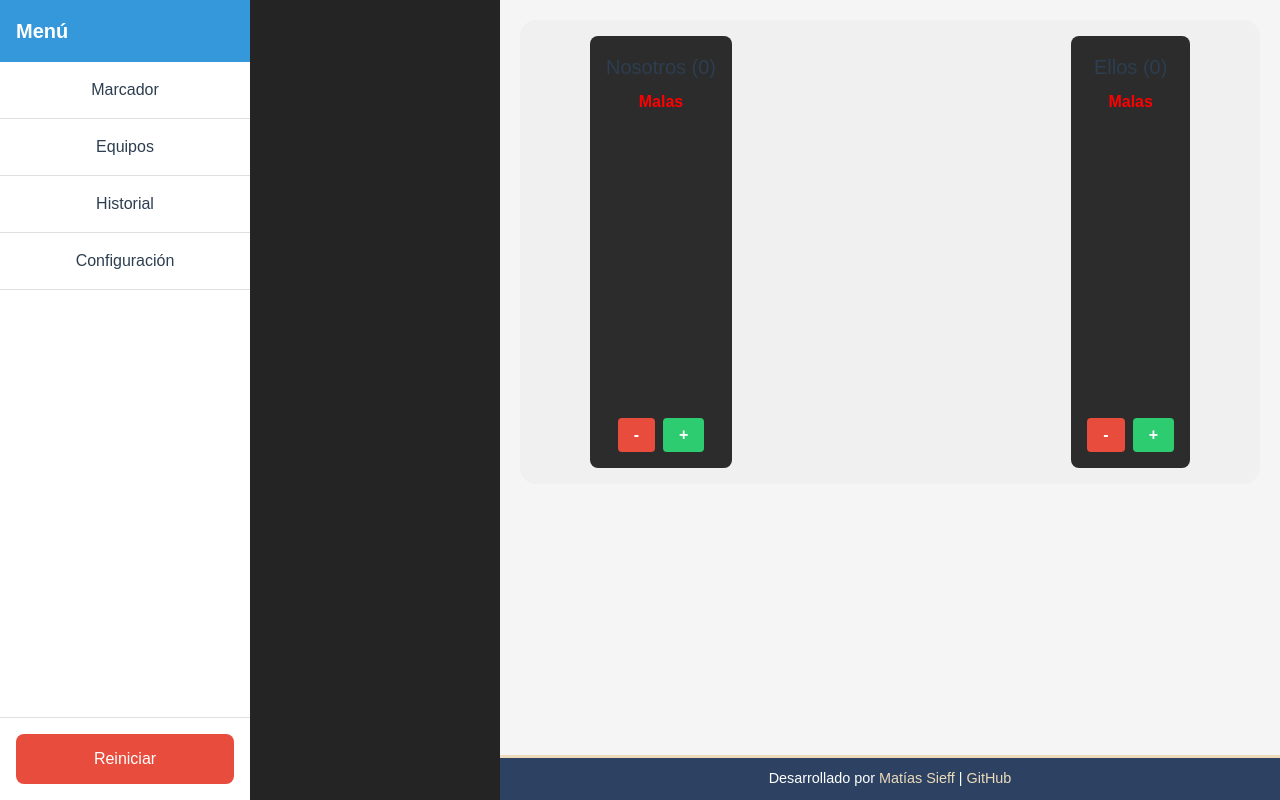
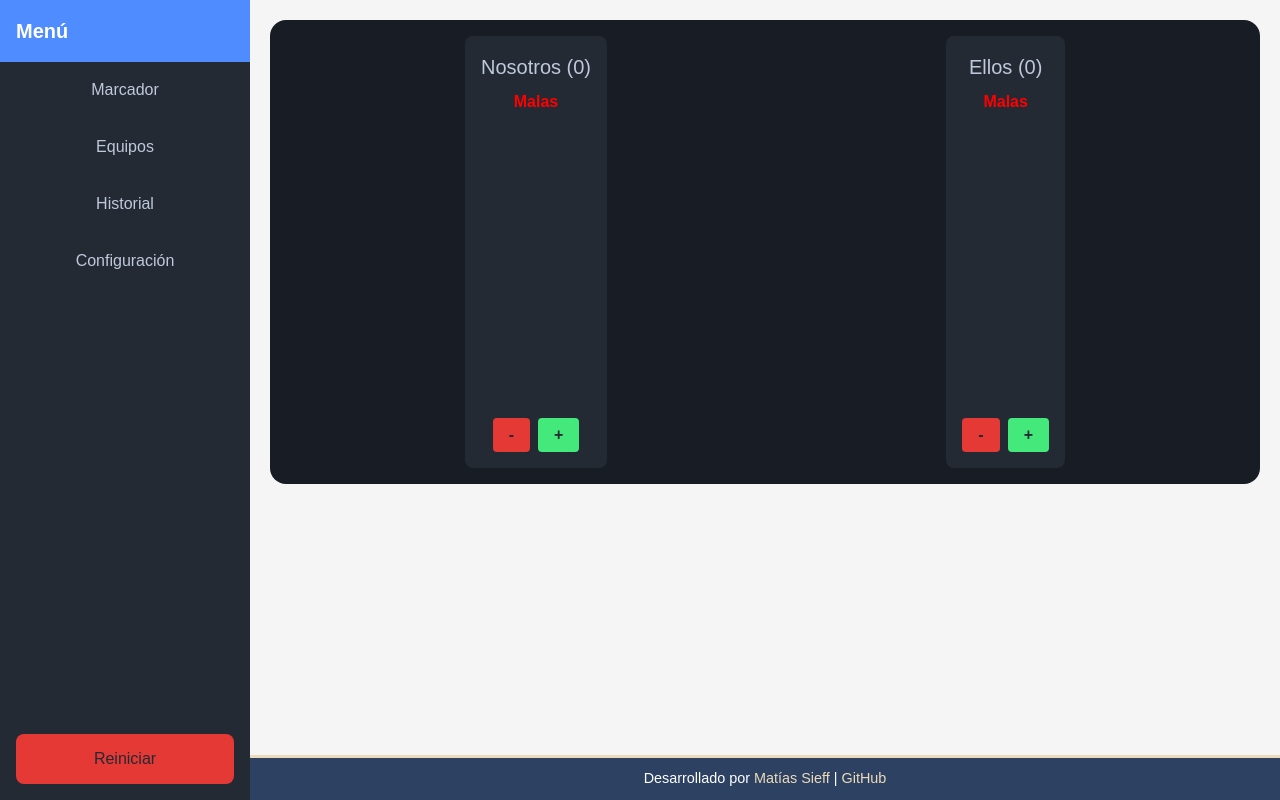
Before and after one commit to mattsff/anotador-de-truco, a Vue app: page / in a window 1280 px wide. Built offline with nearby package versions, Linux system fonts and the light colour scheme.

Commit message:
fix: colors

```diff
--- a/src/layouts/MainLayout.vue
+++ b/src/layouts/MainLayout.vue
@@ -132,10 +132,6 @@ const closeMenu = () => {
     flex: 1;
     margin-left: 0;
     background-color: #f5f5f5;
-
-    @media (min-width: 768px) {
-      margin-left: 250px;
-    }
   }
 
   &__header {
--- a/src/styles/style.css
+++ b/src/styles/style.css
@@ -3,9 +3,9 @@
   line-height: 1.5;
   font-weight: 400;
 
-  color-scheme: light dark;
-  color: rgba(255, 255, 255, 0.87);
-  background-color: #242424;
+  color-scheme: dark;
+  color: var(--color-text-inverse);
+  background-color: var(--color-background-inverse);
 
   font-synthesis: none;
   text-rendering: optimizeLegibility;
@@ -15,26 +15,32 @@
 
 a {
   font-weight: 500;
-  color: #646cff;
+  color: var(--color-primary-default);
   text-decoration: inherit;
 }
 a:hover {
-  color: #535bf2;
+  color: var(--color-primary-hover);
 }
 
 button {
   border-radius: 8px;
-  border: 1px solid transparent;
+  border: 1px solid var(--color-border-strong);
   padding: 0.6em 1.2em;
   font-size: 1em;
   font-weight: 500;
   font-family: inherit;
-  background-color: #1a1a1a;
+  background-color: var(--color-surface-inverse);
+  color: var(--color-text-inverse);
   cursor: pointer;
-  transition: border-color 0.25s;
+  transition:
+    border-color 0.25s,
+    background 0.2s,
+    color 0.2s;
 }
 button:hover {
-  border-color: #646cff;
+  border-color: var(--color-primary-default);
+  background: var(--color-primary-default);
+  color: var(--color-primary-text);
 }
 button:focus,
 button:focus-visible {
@@ -47,6 +53,7 @@ body {
   padding: 0;
   width: 100%;
   height: 100%;
+  background: var(--color-background-inverse);
 }
 
 #app {
@@ -55,4 +62,5 @@ body {
   width: 100%;
   height: 100%;
   overflow: hidden;
+  background: var(--color-background-inverse);
 }
--- a/src/styles/tokens.css
+++ b/src/styles/tokens.css
@@ -3,38 +3,38 @@
  */
 
 :root {
-  --color-background-default: #f0f0f0;
-  --color-background-alt: #e0e0e0;
-  --color-background-inverse: #1a1a1a;
-  --color-surface-default: #ffffff;
-  --color-surface-alt: #fafafa;
-  --color-surface-inverse: #2c2c2c;
-  --color-text-base: #2c3e50;
+  --color-background-default: #181c24;
+  --color-background-alt: #232a34;
+  --color-background-inverse: #181c24;
+  --color-surface-default: #232a34;
+  --color-surface-alt: #232a34;
+  --color-surface-inverse: #232a34;
+  --color-text-base: #bfc9db;
   --color-text-muted: #7f8c8d;
   --color-text-inverse: #ffffff;
-  --color-primary-default: #3498db;
-  --color-primary-hover: #2980b9;
+  --color-primary-default: #4f8cff;
+  --color-primary-hover: #3761b6;
   --color-primary-text: #ffffff;
-  --color-secondary-default: #e67e22;
-  --color-secondary-hover: #d35400;
-  --color-secondary-text: #ffffff;
-  --color-success-default: #2ecc71;
-  --color-success-hover: #27ae60;
-  --color-success-text: #ffffff;
-  --color-warning-default: #f1c40f;
-  --color-warning-hover: #f0b207;
-  --color-warning-text: #000000;
-  --color-danger-default: #e74c3c;
-  --color-danger-hover: #c0392b;
+  --color-secondary-default: #ffb74d;
+  --color-secondary-hover: #ffa726;
+  --color-secondary-text: #232a34;
+  --color-success-default: #43e97b;
+  --color-success-hover: #38b86c;
+  --color-success-text: #232a34;
+  --color-warning-default: #ffd600;
+  --color-warning-hover: #ffea00;
+  --color-warning-text: #232a34;
+  --color-danger-default: #e53935;
+  --color-danger-hover: #b71c1c;
   --color-danger-text: #ffffff;
-  --color-border-light: #e0e0e0;
-  --color-border-default: #cccccc;
-  --color-border-strong: #999999;
-  --color-custom-title: #333333;
-  --color-custom-team-name: #555555;
-  --color-custom-team-score: #2c3e50;
-  --color-custom-stage-text: #e74c3c;
-  --color-custom-stage-background: #fdedec;
+  --color-border-light: #232a34;
+  --color-border-default: #232a34;
+  --color-border-strong: #2c2c2c;
+  --color-custom-title: #ffffff;
+  --color-custom-team-name: #bfc9db;
+  --color-custom-team-score: #4f8cff;
+  --color-custom-stage-text: #e53935;
+  --color-custom-stage-background: #232a34;
   --spacing-xs: 4px;
   --spacing-sm: 8px;
   --spacing-md: 16px;
```
Also changed, not shown: tokens/base.json (+28 -28 lines).
